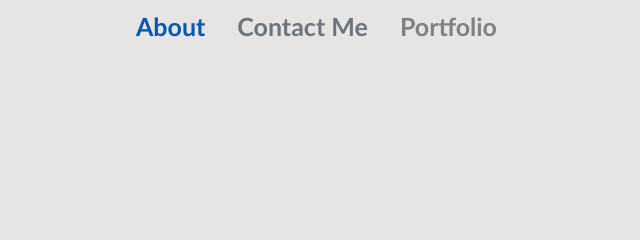
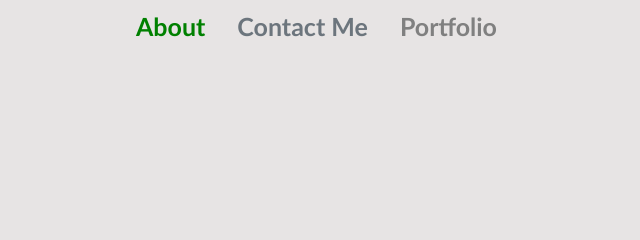
Before and after one commit to tjaved12/portfolioNew, a plain HTML site: page contact.html in a window 1280 px wide. In both pictures the pointer is over the link "About". Shown: the top 240 px of the page, 629-1269 px from the left. Drawn offline with nearby package versions, Linux system fonts and the light colour scheme.

Commit message:
styling fix

```diff
--- a/homework2.css
+++ b/homework2.css
@@ -34,7 +34,7 @@ h2{
     font-size: 28px;
 }
 
-.nav-link{
+.nav-link {
 
     font-family: 'Trebuchet MS', 'Lucida Sans Unicode', 'Lucida Grande', 'Lucida Sans', Arial, sans-serif;
      font-size: 25px;
@@ -44,6 +44,12 @@ h2{
 
   }
 
+  .nav-link:visited{
+    color: black;
+  }
+  .nav-link:hover{
+    color: green;
+  }
   ul,li{
     overflow: auto;
     display: inline-flex;
```
